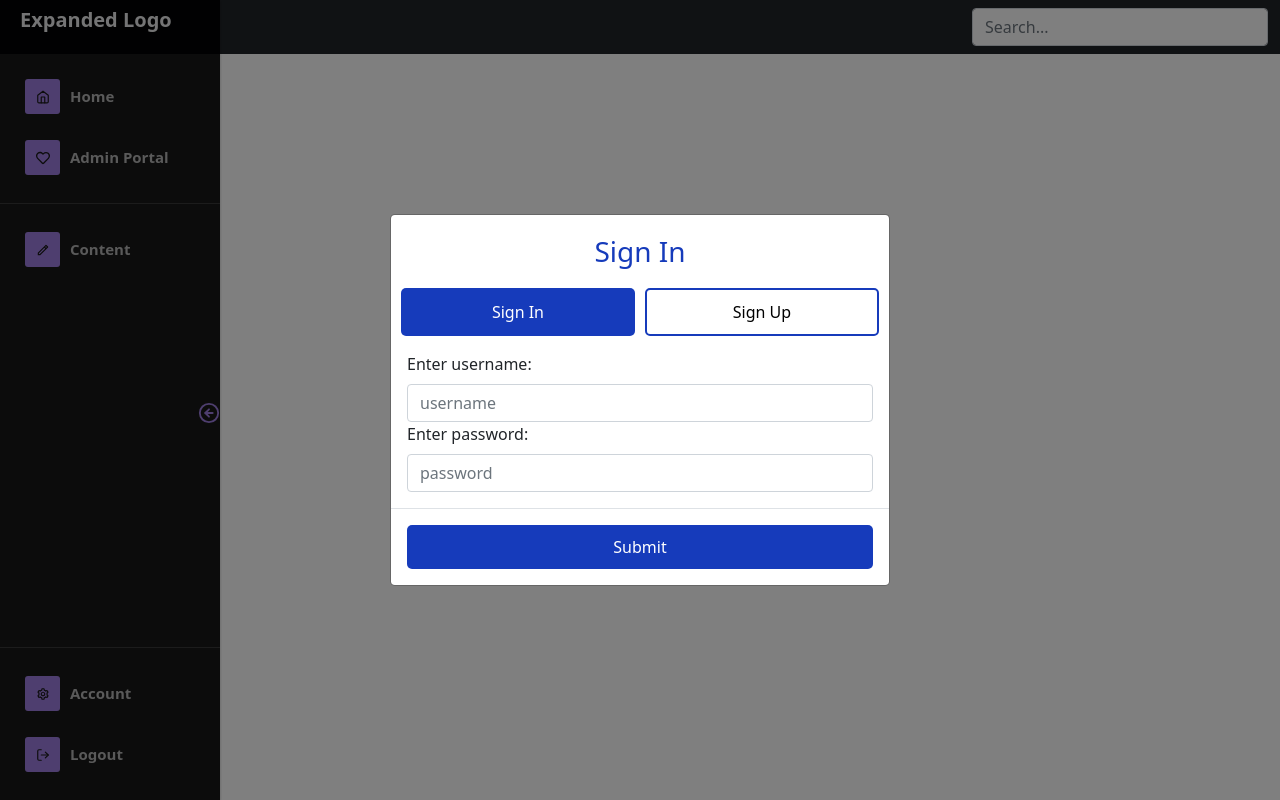
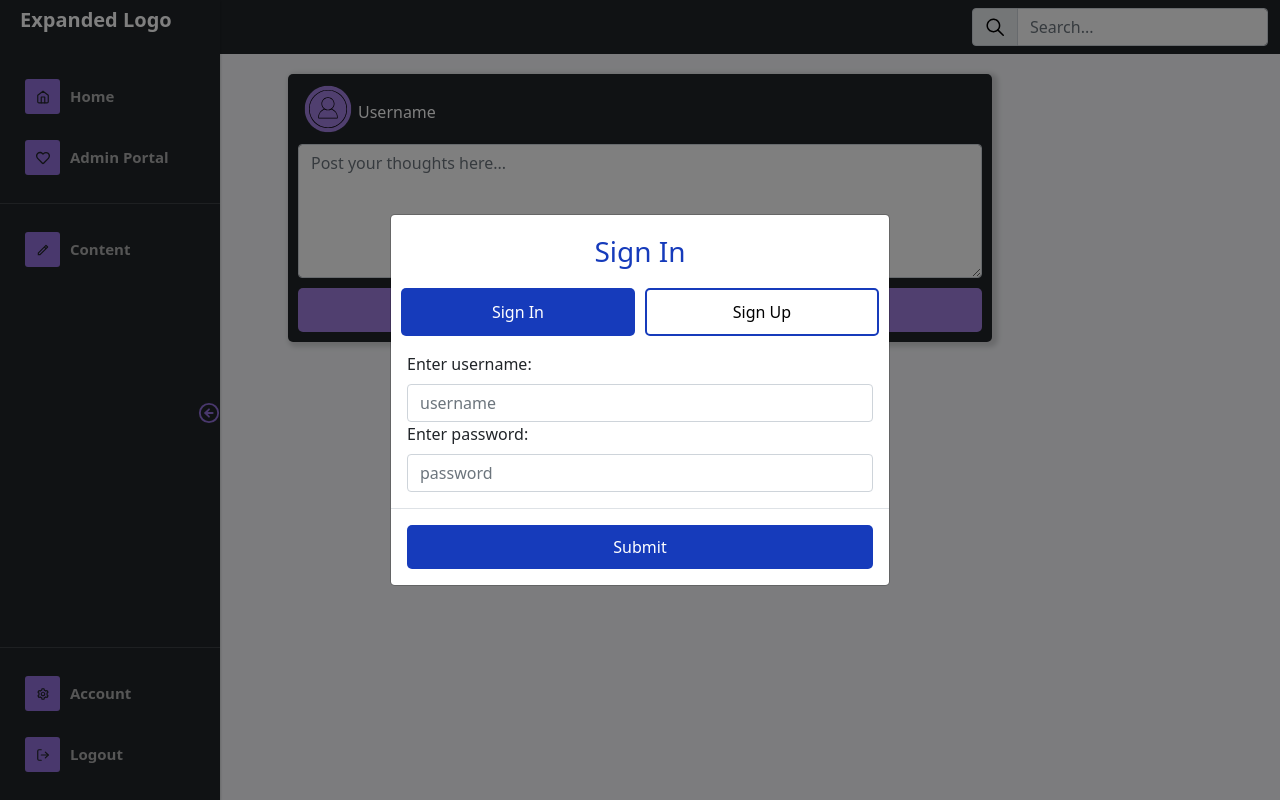
Before and after one commit to StefWebDesigner/RevX, a React (Create React App) app in the folder projectapp/: page / in a window 1280 px wide. Built offline with nearby package versions, Linux system fonts and the light colour scheme.

Commit message:
post input designed, not hooked up to db

```diff
--- a/projectapp/src/App.js
+++ b/projectapp/src/App.js
@@ -3,8 +3,6 @@ import 'react-pro-sidebar/dist/css/styles.css';
 import './custom.css';
 import {BrowserRouter as Router, Route, Routes} from "react-router-dom";
 import Admin from "./components/admin/Admin";
-import Signup from "./components/users-comps/Signup";
-import Login from "./components/users-comps/Login";
 import Home from "./components/home/Home";
 import {useState} from "react";
 import DataContext from "./dataStore/dataStore";
@@ -30,8 +28,6 @@ function App() {
               <Routes>
                   {/*ROUTES FOR HOME NAV*/}
                   <Route path="/" element={<Home/>}/>
-                  <Route path="/login" element={<Login/>}/>
-                  <Route path="/signup" element={<Signup/>}/>
                   <Route path="/admin" element={<Admin/>}/>
 
                   {/*ROUTES FOR ADMIN*/}
--- a/projectapp/src/components/home/Main.js
+++ b/projectapp/src/components/home/Main.js
@@ -1,11 +1,12 @@
 import Header from "../navbar/Header";
+import PostInput from '../posts/PostInput';
 
 const Main = () => {
     return (
         <>
 
-           <Header />
-
+            <Header />
+            <PostInput />
 
         </>
     );
--- a/projectapp/src/components/navbar/Header.js
+++ b/projectapp/src/components/navbar/Header.js
@@ -1,5 +1,5 @@
 import React from 'react';
-import { Container, Navbar, Row, Col } from 'react-bootstrap';
+import { Container, Navbar, Row, Col, InputGroup, FormControl } from 'react-bootstrap';
 
 function Header() {
 
@@ -12,8 +12,14 @@ function Header() {
                         <Col></Col>
                         <Col></Col>
                         <Col >
-                            <i className="fa-solid fa-magnifying-glass fa-inverse icon"></i>
-                            <input type="text" className="form-control" placeholder="Search..." />
+                            <InputGroup>
+                                <InputGroup.Text><img src="../../../images/mg-black.svg" className="icon" alt=""/></InputGroup.Text>
+                                <FormControl
+                                    placeholder="Search..."
+                                    aria-label="Search"
+                                    aria-describedby="basic-addon2"
+                                />
+                            </InputGroup>
                         </Col>
                     </Row>
                 </Container>
--- /dev/null
+++ b/projectapp/src/components/posts/Post.js
@@ -0,0 +1,5 @@
+function Post(){
+    return;
+}
+
+export default Post;
--- a/projectapp/src/components/posts/PostInput.js
+++ b/projectapp/src/components/posts/PostInput.js
@@ -1,6 +1,17 @@
 function PostInput(){
 
-    return;
+    return(
+        <div className="post-input-container">
+            {/* <div> */}
+                <img src="../../../images/user-badge-purple.svg" className="user-badge" alt="user badge"/>
+                <span>Username</span>
+            {/* </div> */}
+            <form className="post-input">
+                <textarea className="form-control" rows="5" placeholder="Post your thoughts here..."></textarea>
+                <button type="button" className="postbtn">Post</button>
+            </form>
+        </div>
+    );
 }
 
 export default PostInput;
--- /dev/null
+++ b/projectapp/src/components/users-comps/Account.js
@@ -0,0 +1,6 @@
+function Account (){
+
+    return;
+}
+
+export default Account;
--- /dev/null
+++ b/projectapp/src/components/users-comps/Profile.js
@@ -0,0 +1,6 @@
+function Profile(){
+
+    return;
+}
+
+export default Profile;
--- a/projectapp/src/custom.css
+++ b/projectapp/src/custom.css
@@ -62,8 +62,7 @@
 
 /*TARGETS BACKGROUND PG NAV*/
 #header .pro-sidebar-inner {
-    background-color: black;
-    opacity: .9;
+    background-color: #212529;
     box-shadow: 0.5px 0.866px 2px 0px rgba(0, 0, 0, 0.15);
 }
 
@@ -86,7 +85,7 @@
 
 /*SPACING FOR ICON ELEMENTS*/
 #header .pro-sidebar-inner .pro-sidebar-layout ul .pro-inner-item {
-    color: #000;
+    color: #212529;
     margin: 10px 0px;
     font-weight: bold;
 }
@@ -94,13 +93,13 @@
 /*BACKGROUND COLOR OF ICONS*/
 #header .pro-sidebar-inner .pro-sidebar-layout ul .pro-inner-item .pro-icon-wrapper {
     background-color: mediumpurple;
-    color: #000;
+    color: #212529;
     border-radius: 3px;
 }
 
 /*WRAPPING*/
 #header .pro-sidebar-inner .pro-sidebar-layout ul .pro-inner-item .pro-icon-wrapper .pro-item-content {
-    color: #000;
+    color: #212529;
 }
 
 /*ACTIVE STATUS*/
@@ -161,7 +160,7 @@
     text-transform: uppercase;
     text-align: center;
     color: black;
-    trasnition: 0.5s;
+    transition: 0.5s;
     border: 1px solid #ec1840;
 }
 
@@ -191,3 +190,46 @@
         background-position-y: -480px;
     }
 }
+
+/* Header Icons */
+#root{
+    height: 100vh;
+    background-color: #F8F9FC;
+}
+.icon {
+    width:20px;
+}
+
+.post-input-container {
+    margin: 20px auto;
+    padding: 10px;
+    width: 55%;
+    /* border: #a07ede solid 2px; */
+    background-color: #212529;
+    color: white;
+    border-radius: 5px;
+    box-shadow: 3px 2px 5px 3px rgba(0, 0, 0, 0.15);
+}
+
+.user-badge {
+    width: 50px;
+    margin: 0 5px 10px 5px;
+}
+
+.postbtn{
+    background: #a07ede;
+    width: 100%;
+    margin:10px 0% 0 0%;
+    padding: 10px;
+    border: none;
+    border-radius: 5px;
+    color: white;
+}
+
+.postbtn:hover{
+    background-color: #845ecb;
+}
+
+.post-container{
+
+}
```
Also changed, not shown: projectapp/public/images/mg-black.svg (added), projectapp/public/images/user-badge-purple.svg (added).
